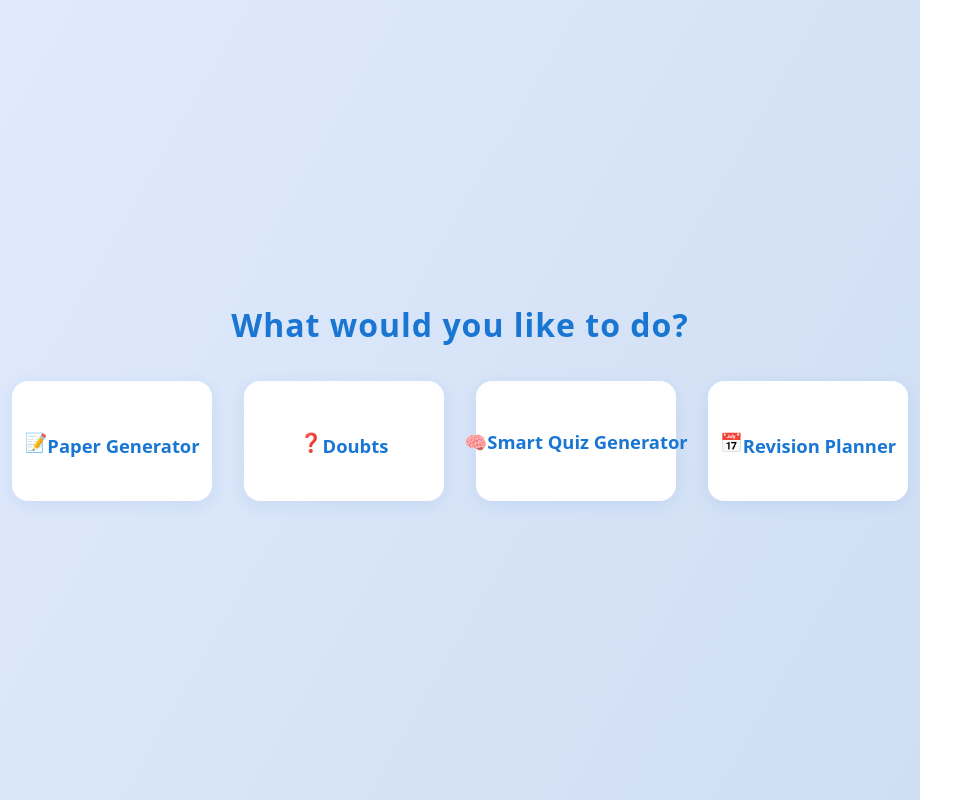
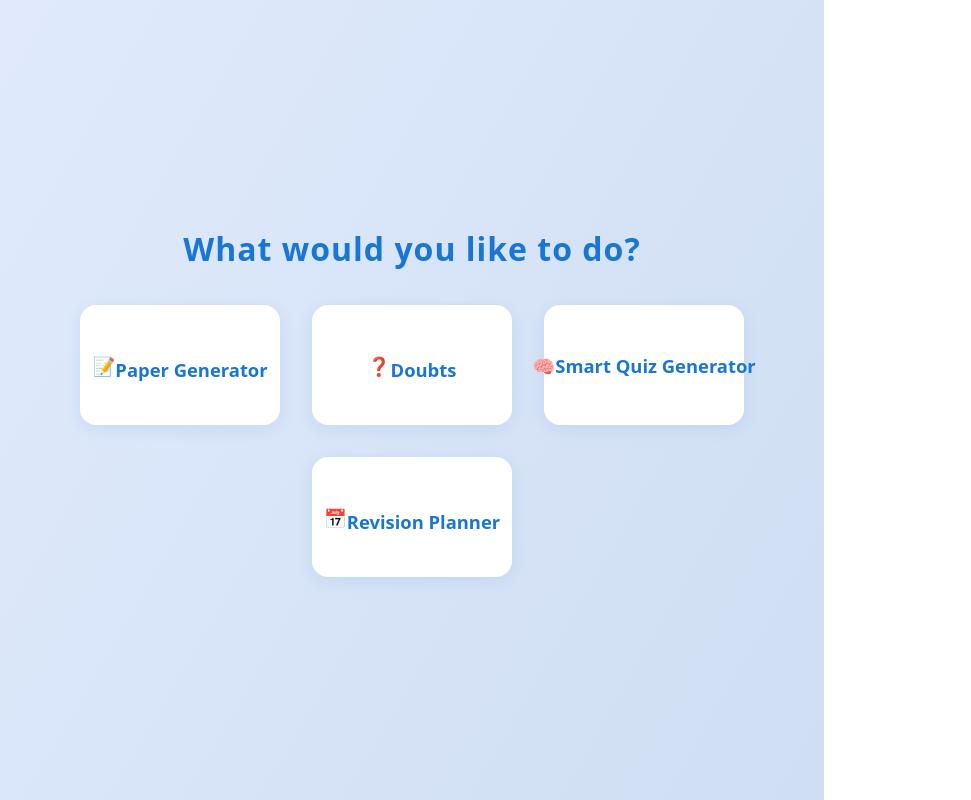
Before and after one commit to yuvii01/Demo_2, a React (Vite) app: page /home in a window 1280 px wide. Shown: the whole page, without its empty margins (0-971 px from the left). Built offline with nearby package versions, Linux system fonts and the light colour scheme.

Commit message:
Update DivisionJEE.jsx

```diff
--- a/src/components/DivisionJEE.jsx
+++ b/src/components/DivisionJEE.jsx
@@ -15,7 +15,7 @@ import { useNavigate } from 'react-router-dom';
 // ...existing code...
 const Container = styled.div`
   min-height: 100vh;
-  width 100vh ;
+  width: 100vh ;
   display: flex;
   flex-direction: column;
   align-items: center;
```
